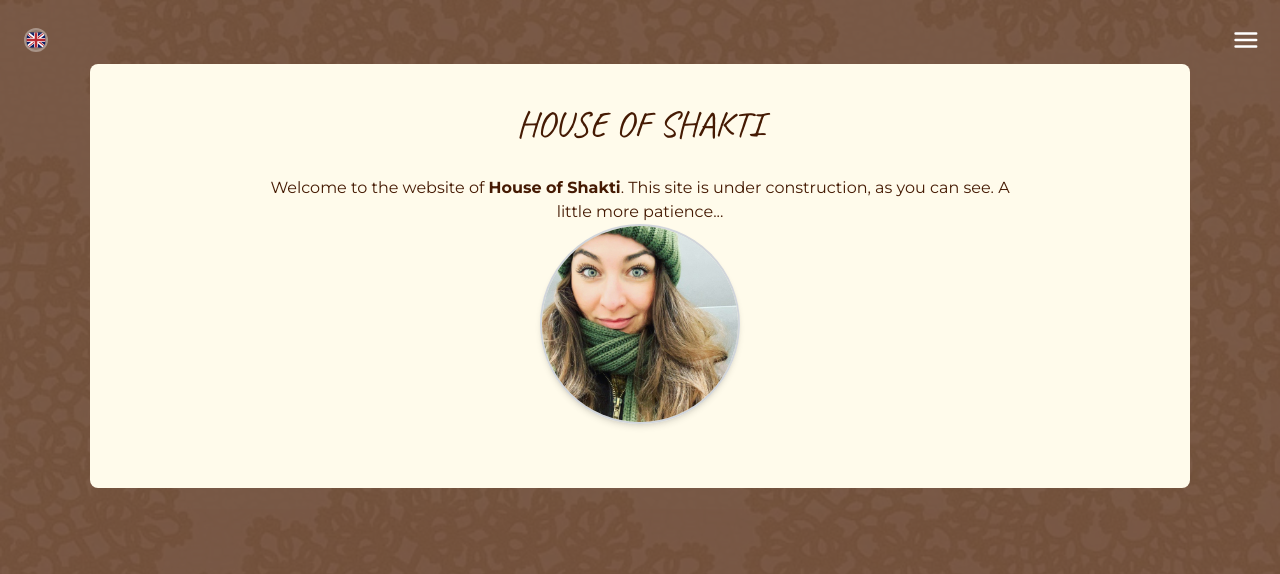
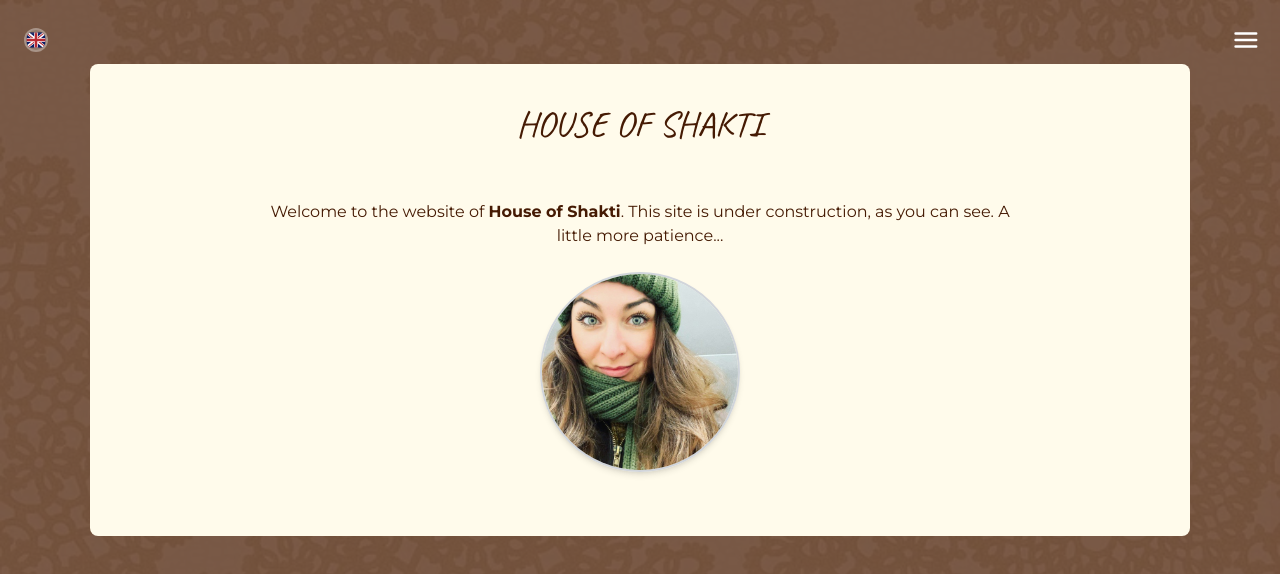
Before and after one commit to Rami-Wohl/Naomi-website, a Next.js app: page /en in a window 1280 px wide. Shown: the top 574 px of the page. Built offline with nearby package versions, Linux system fonts and the light colour scheme.

Commit message:
small fixes

```diff
--- a/src/app/[locale]/layout.tsx
+++ b/src/app/[locale]/layout.tsx
@@ -21,8 +21,8 @@ const main = Montserrat({
 });
 
 export const metadata: Metadata = {
-  title: "Naomi Kundalini",
-  description: "Beschrijving hier TODO",
+  title: "House of Shakti",
+  description: "Gecertificeerd Kundalini expert",
   icons: [{ rel: "icon", url: "/favicon.ico" }],
 };
 
--- a/src/app/[locale]/page.tsx
+++ b/src/app/[locale]/page.tsx
@@ -18,9 +18,9 @@ export default function HomePage() {
               b: (chunks) => <b>{chunks}</b>,
             })}
           </p>
-          <div className="mb-8 flex w-full items-center justify-center">
-            <CircularImage alt="Naomi's hoofd" src={naomi.src} size={200} />
-          </div>
+        </div>
+        <div className="mb-8 flex w-full items-center justify-center">
+          <CircularImage alt="Naomi's hoofd" src={naomi.src} size={200} />
         </div>
       </ContentSection>
     </div>
--- a/src/components/ui/content-section.tsx
+++ b/src/components/ui/content-section.tsx
@@ -16,10 +16,12 @@ export const ContentSection = ({
       <div
         className={`my-16 flex w-full flex-col items-center justify-center rounded-lg bg-amber-50 p-8 pt-0 font-sans text-amber-950 lg:max-w-[1100px] lg:p-8 lg:pt-0 ${size === "normal" ? "lg:w-full" : "lg:w-fit"}`}
       >
-        <h1 className="font-caveat mb-6 mt-8 w-full text-center text-2xl uppercase lg:mb-8 lg:mt-10 lg:text-4xl">
+        <h1 className="font-caveat mt-8 w-full text-center text-2xl uppercase lg:mb-8 lg:mt-10 lg:text-4xl">
           {title}
         </h1>
-        <div className="flex w-full flex-col gap-6 text-center">{children}</div>
+        <div className="mt-6 flex w-full flex-col gap-6 text-center">
+          {children}
+        </div>
       </div>
     </div>
   );
```
